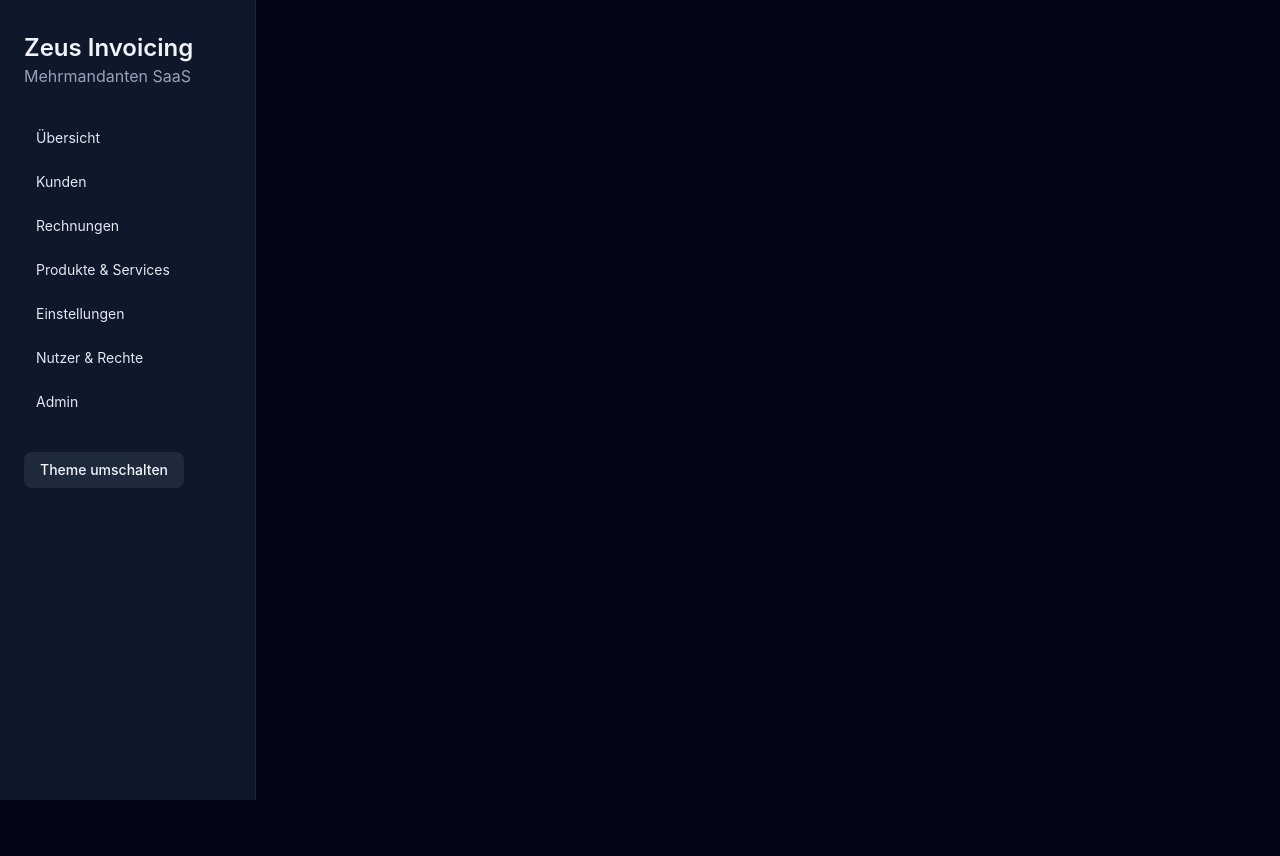
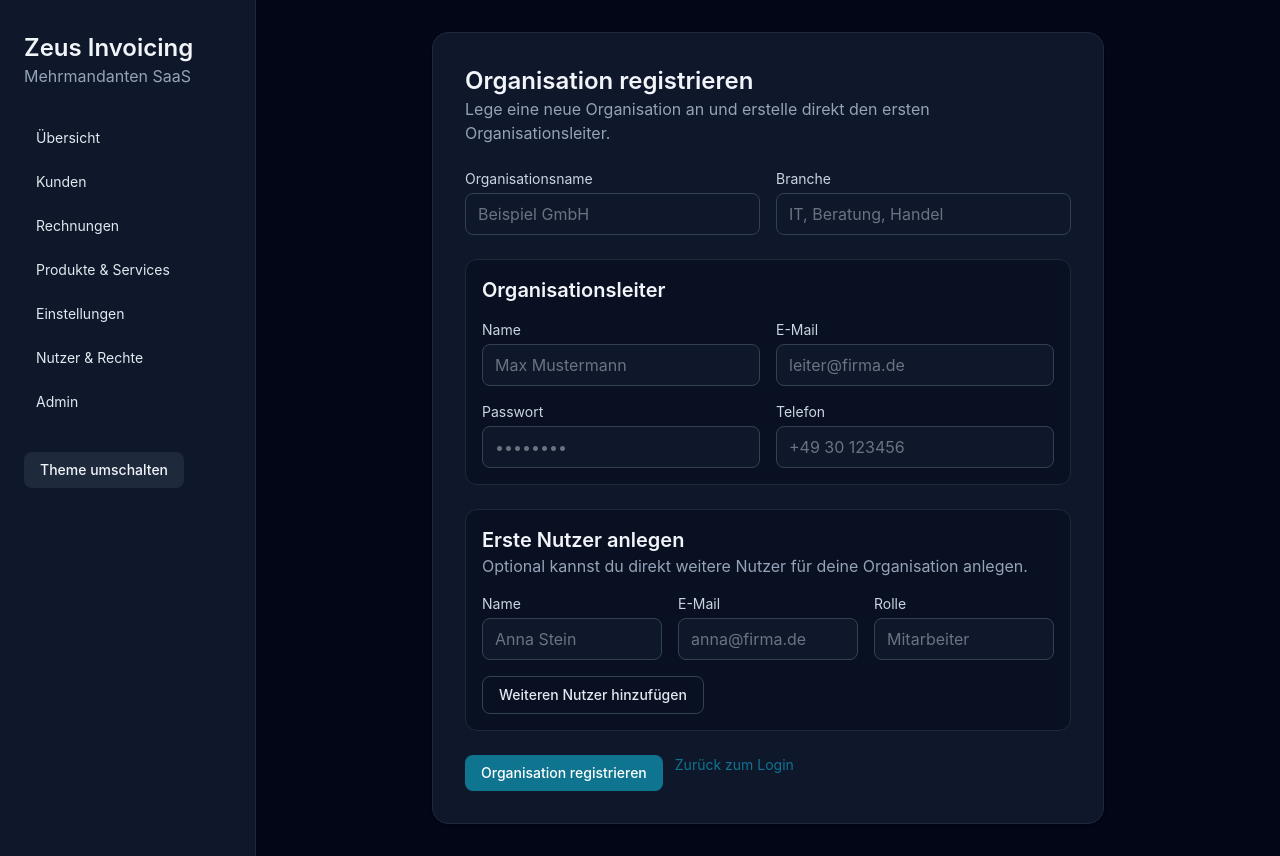
Before and after one commit to schrrobe/Zeus, a Vue app in the folder frontend/: page /register in a window 1280 px wide. Before the commit the page ends 800 px from the top, so only its background shows below. Built offline with nearby package versions, Linux system fonts and the light colour scheme.

Commit message:
Add organization registration page

```diff
--- a/frontend/src/pages/LoginPage.vue
+++ b/frontend/src/pages/LoginPage.vue
@@ -7,10 +7,14 @@
       <InputField label="Passwort" type="password" placeholder="••••••••" />
       <Button type="submit" variant="primary" class="w-full">Anmelden</Button>
     </form>
+    <div class="mt-4 text-center text-sm">
+      <RouterLink class="text-brand-500" to="/register">Organisation registrieren</RouterLink>
+    </div>
   </div>
 </template>
 
 <script setup lang="ts">
+import { RouterLink } from 'vue-router';
 import Headline from '../components/Headline.vue';
 import Text from '../components/Text.vue';
 import InputField from '../components/InputField.vue';
--- /dev/null
+++ b/frontend/src/pages/RegisterOrgPage.vue
@@ -0,0 +1,53 @@
+<template>
+  <div class="mx-auto max-w-2xl space-y-6 rounded-2xl border border-slate-800 bg-slate-900 p-8 shadow">
+    <div>
+      <Headline size="lg">Organisation registrieren</Headline>
+      <Text tone="muted">
+        Lege eine neue Organisation an und erstelle direkt den ersten Organisationsleiter.
+      </Text>
+    </div>
+
+    <form class="space-y-6">
+      <div class="grid gap-4 md:grid-cols-2">
+        <InputField label="Organisationsname" placeholder="Beispiel GmbH" />
+        <InputField label="Branche" placeholder="IT, Beratung, Handel" />
+      </div>
+
+      <div class="rounded-xl border border-slate-800 bg-slate-950/40 p-4">
+        <Headline size="md">Organisationsleiter</Headline>
+        <div class="mt-4 grid gap-4 md:grid-cols-2">
+          <InputField label="Name" placeholder="Max Mustermann" />
+          <InputField label="E-Mail" type="email" placeholder="leiter@firma.de" />
+          <InputField label="Passwort" type="password" placeholder="••••••••" />
+          <InputField label="Telefon" placeholder="+49 30 123456" />
+        </div>
+      </div>
+
+      <div class="rounded-xl border border-slate-800 bg-slate-950/40 p-4">
+        <Headline size="md">Erste Nutzer anlegen</Headline>
+        <Text tone="muted" class="mb-4">
+          Optional kannst du direkt weitere Nutzer für deine Organisation anlegen.
+        </Text>
+        <div class="grid gap-4 md:grid-cols-3">
+          <InputField label="Name" placeholder="Anna Stein" />
+          <InputField label="E-Mail" type="email" placeholder="anna@firma.de" />
+          <InputField label="Rolle" placeholder="Mitarbeiter" />
+        </div>
+        <Button variant="ghost" class="mt-4">Weiteren Nutzer hinzufügen</Button>
+      </div>
+
+      <div class="flex flex-wrap gap-3">
+        <Button type="submit">Organisation registrieren</Button>
+        <RouterLink class="text-sm text-brand-500" to="/">Zurück zum Login</RouterLink>
+      </div>
+    </form>
+  </div>
+</template>
+
+<script setup lang="ts">
+import { RouterLink } from 'vue-router';
+import Headline from '../components/Headline.vue';
+import Text from '../components/Text.vue';
+import InputField from '../components/InputField.vue';
+import Button from '../components/Button.vue';
+</script>
--- a/frontend/src/router.ts
+++ b/frontend/src/router.ts
@@ -1,5 +1,6 @@
 import { createRouter, createWebHistory } from 'vue-router';
 import LoginPage from './pages/LoginPage.vue';
+import RegisterOrgPage from './pages/RegisterOrgPage.vue';
 import DashboardPage from './pages/DashboardPage.vue';
 import CustomersPage from './pages/CustomersPage.vue';
 import CustomerDetailPage from './pages/CustomerDetailPage.vue';
@@ -11,6 +12,7 @@ import AdminPage from './pages/AdminPage.vue';
 
 const routes = [
   { path: '/', name: 'login', component: LoginPage },
+  { path: '/register', name: 'register', component: RegisterOrgPage },
   { path: '/dashboard', name: 'dashboard', component: DashboardPage },
   { path: '/customers', name: 'customers', component: CustomersPage },
   { path: '/customers/:id', name: 'customer-detail', component: CustomerDetailPage },
```
